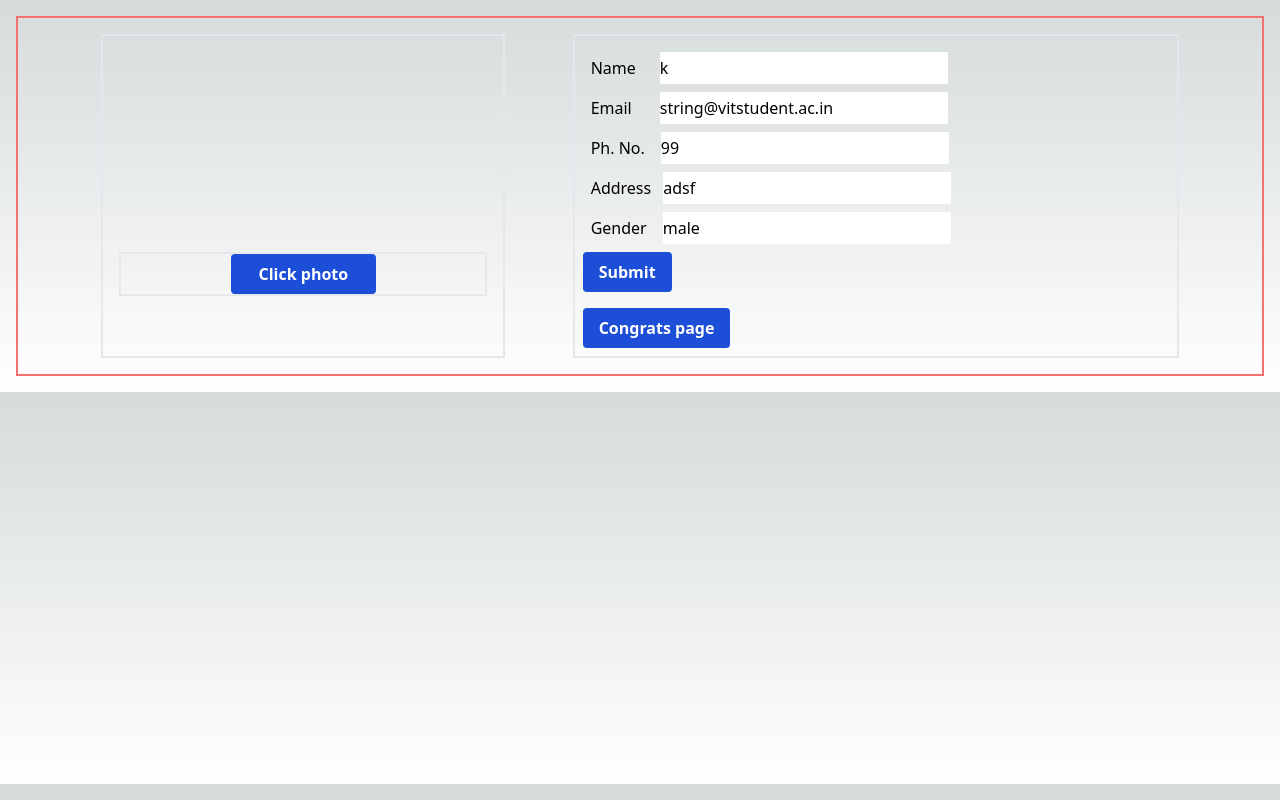
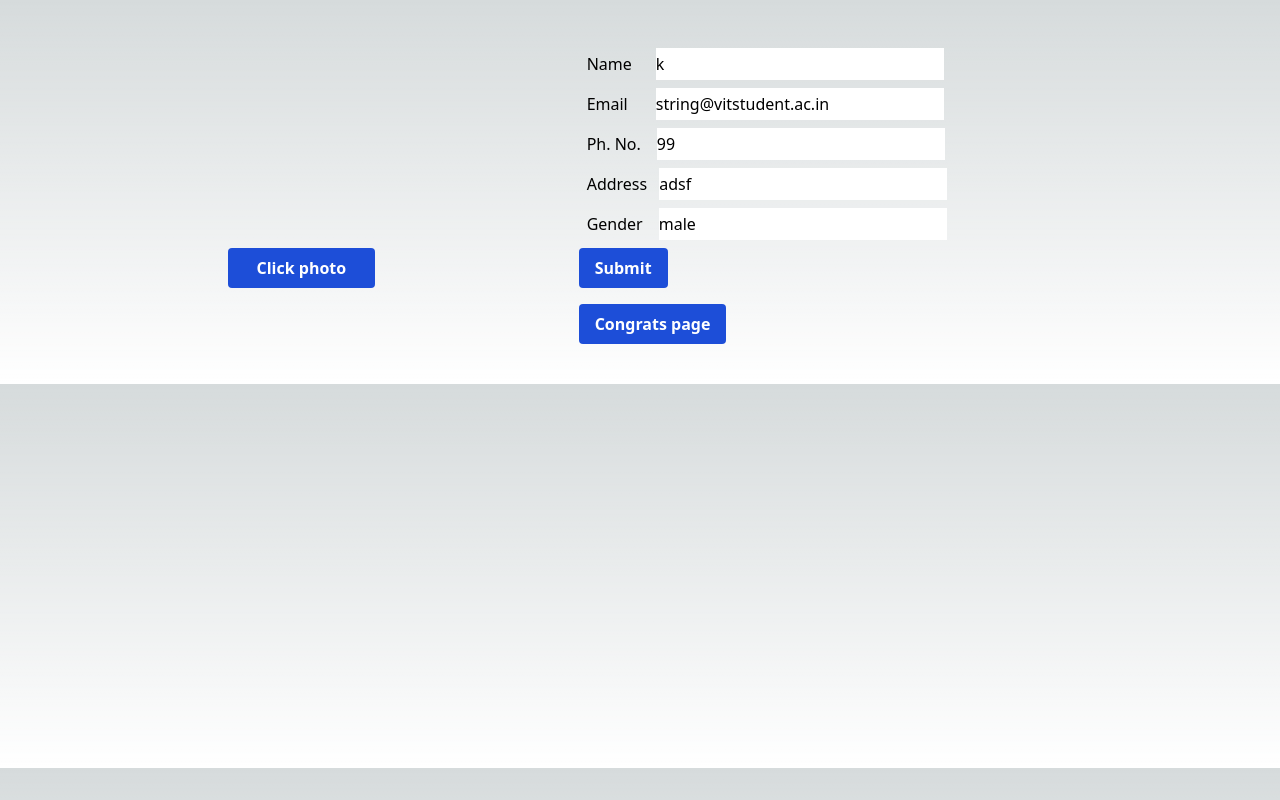
Before and after one commit to AweSamarth/vitrendz-task-2, a Next.js app: page / in a window 1280 px wide. Built offline with nearby package versions, Linux system fonts and the light colour scheme; no server answers.

Commit message:
mvp working borders removed

```diff
--- a/pages/index.js
+++ b/pages/index.js
@@ -64,10 +64,10 @@ export default function Home() {
     console.log(imageSrc)
   }, [webcamRef, setImg]);
   return (
-    <div className="p justify-evenly flex p-4 m-4 border-2 border-red-400">
+    <div className="p justify-evenly flex p-4 m-4 ">
 
       {img===null?
-      (<div className="flex flex-col border-2 w-max">
+      (<div className="flex flex-col w-max">
       <Webcam
         audio={false}
         screenshotQuality={0.9}
@@ -79,14 +79,14 @@ export default function Home() {
         videoConstraints= {videoConstraints}
 
       />
-      <div className="border-2 flex justify-center m-4">
+      <div className="flex justify-center m-4">
       <button className= "w-[40%] bg-blue-700 hover:bg-blue-900 text-white font-bold py-2 px-4 rounded" onClick={capture}>Click photo</button>
       </div>
       </div>
       ):
-      (<div className="flex flex-col border-2 w-max">
+      (<div className="flex flex-col w-max">
           <img src= {img} alt = "screenshot" />
-          <div className="border-2 flex justify-center m-4">
+          <div className="flex justify-center m-4">
 
           <button className="w-[40%] bg-blue-700 hover:bg-blue-900 text-white font-bold py-2 px-4 rounded" onClick={()=>setImg(null)}>Retake</button>
           </div>
@@ -96,7 +96,7 @@ export default function Home() {
 
 
 
-              <div className="flex flex-col border-2 w-[50%] p-2">
+              <div className="flex flex-col w-[50%] p-2">
 
       <form onSubmit={(event)=>handleSubmit(event)}>
 
--- a/pages/something.js
+++ b/pages/something.js
@@ -19,7 +19,7 @@ export default function Something() {
             {theArray==null?"":(      <div className='flex justify-center'>
         {theArray.map((element)=>{
 
-            return (<div className='flex  justify-center border-red-600 ml-1 mr-1' key={Math.random()}><Image src={element} width={250} height={250} alt={"the image"} /></div>)
+            return (<div className='flex  justify-center ml-1 mr-1' key={Math.random()}><Image src={element} width={250} height={250} alt={"the image"} /></div>)
         })}
     </div>)}
     </div>
```
